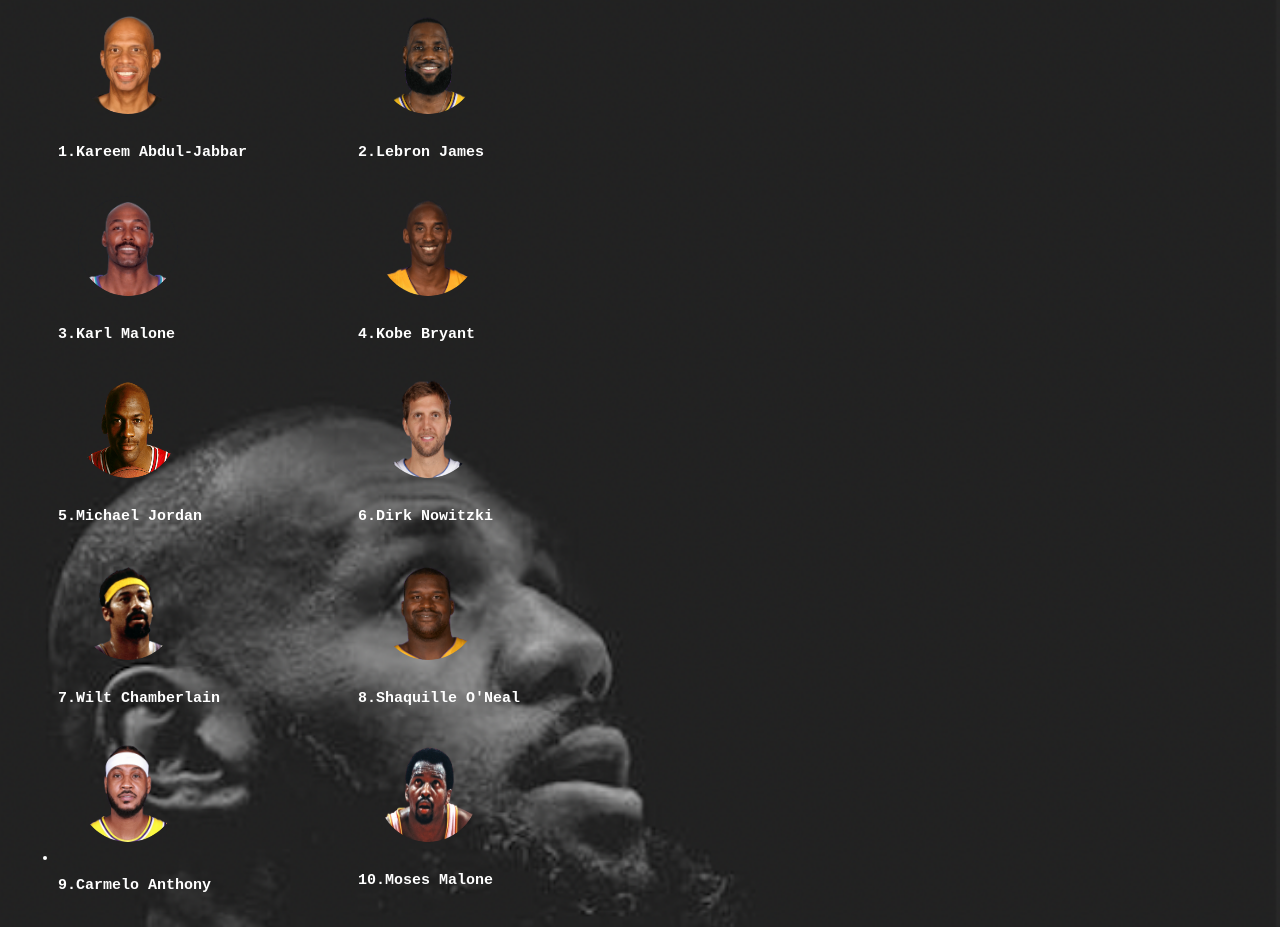
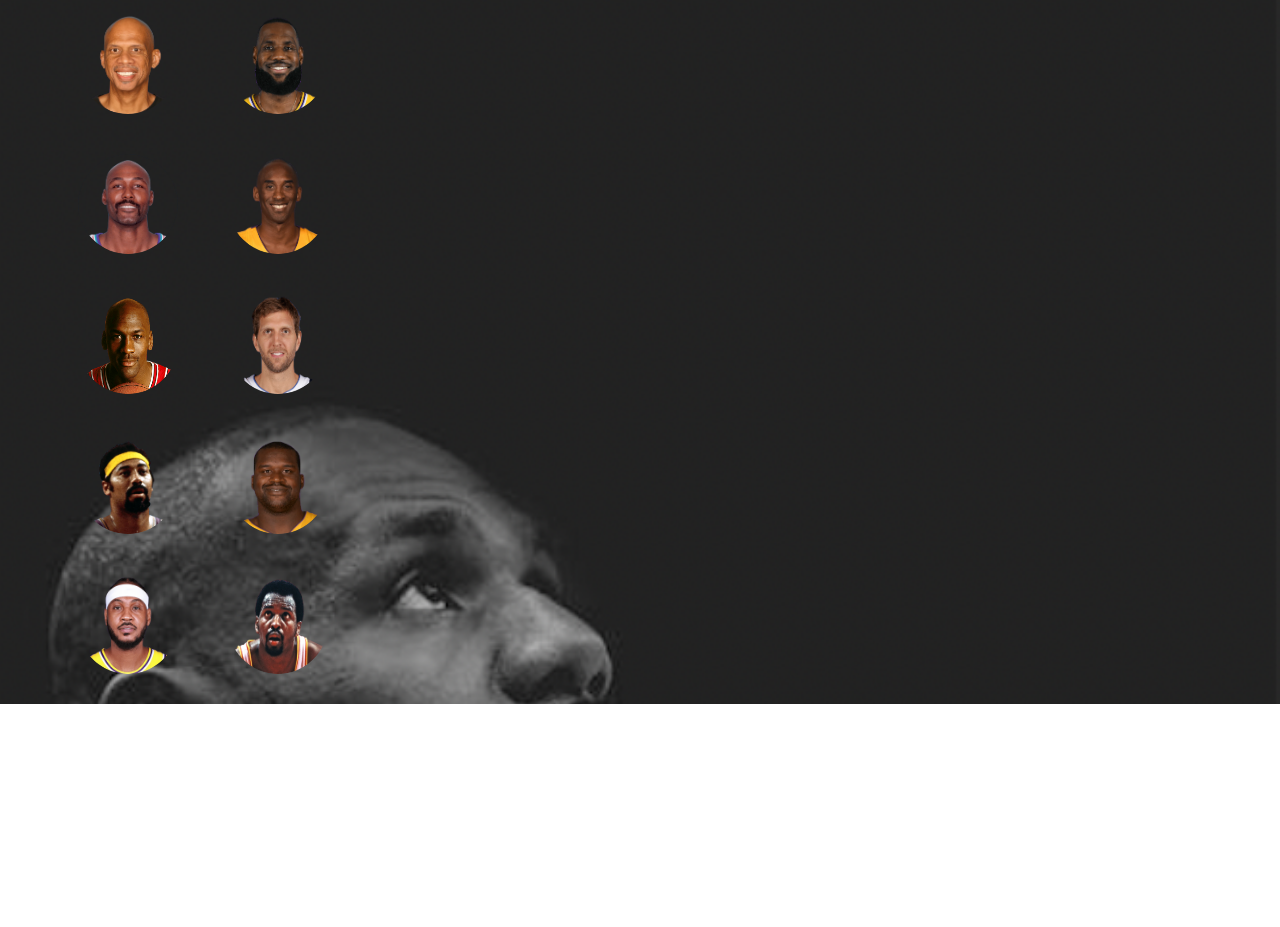
Before and after one commit to dlee131/TheGOAT, a website built with webpack: page index.html in a window 1280 px wide. Shown: the part 160-1087 px from the top of the page. After the commit the page ends 864 px from the top, so only its background shows below. Built offline with nearby package versions, Linux system fonts and the light colour scheme.

Commit message:
added cool effects to icon

```diff
--- a/index.html
+++ b/index.html
@@ -27,52 +27,52 @@
     <ul class="icon-player">
         <li class="player-image-left">
             <img class="player-name" src="/assets/Abdul-Jabbar.png">
-            <h1 class="name">1.Kareem Abdul-Jabbar</h1>
+            <p class="hide">1. Kareem Abdul-Jabbar</p>
         </li>
 
         <li class="player-image-right">
             <img class="player-name" src="/assets/James.png">
-            <h1 class="name">2.Lebron James</h1>
+            <p class="hide">2. Lebron James</p>
         </li>
 
         <li class="player-image-left">
             <img class="player-name" src="/assets/Malone.png">
-            <h1 class="name">3.Karl Malone</h1>
+            <p class="hide">3. Karl Malone</p>
         </li>
 
         <li class="player-image-right">
             <img class="player-name" src="/assets/Bryant.png">
-            <h1 class="name">4.Kobe Bryant</h1>
+            <p class="hide">4. Kobe Bryant</p>
         </li>
 
         <li class="player-image-left">
             <img class="player-name" src="/assets/Jordan.png">
-            <h1 class="name">5.Michael Jordan</h1>
+            <p class="hide">5. Michael Jordan</p>
         </li>
 
         <li class="player-image-right">
             <img class="player-name" src="/assets/Nowitzki.png">
-            <h1 class="name">6.Dirk Nowitzki</h1>
+            <p class="hide">6. Dirk Nowitzki</p>
         </li>
 
         <li class="player-image-left">
             <img class="player-name" src="/assets/Chamberlain.png">
-            <h1 class="name">7.Wilt Chamberlain</h1>
+            <p class="hide">7. Wilt Chamberlain</p>
         </li>
 
         <li class="player-image-right">
             <img class="player-name" src="/assets/O'Neal.png">
-            <h1 class="name">8.Shaquille O'Neal</h1>
+            <p class="hide">8. Shaquille O'Neal</p>
         </li>
 
-        <li class="player-image1-left">
+        <li class="player-image-left">
             <img class="player-name" src="/assets/Anthony.png">
-            <h1 class="name">9.Carmelo Anthony</h1>
+            <p class="hide">9. Carmelo Anthony</p>
         </li>
 
         <li class="player-image-right">
             <img class="player-name" src="/assets/MaloneM.png">
-            <h1 class="name">10.Moses Malone</h1>
+            <p class="hide">10. Moses Malone</p>
         </li>
 </div>
 </body>
--- a/src/index.scss
+++ b/src/index.scss
@@ -3,7 +3,7 @@ body {
     background-size: 100%;
     background-repeat: no-repeat;
     color: white;
-    font-family: 'Courier New', Courier, monospace;
+    font-family: sans-serif;
 }
 
 header {
@@ -33,14 +33,10 @@ header .right-header{
     margin-right: 10px;
 }
 
-.icons {
-    display: flex;
-    margin-right: 10em;
-}
 
 .icon-player {
     display: grid;
-    grid-template-columns: 300px 300px;
+    grid-template-columns: 150px 150px;
     margin: 10px;
 }
 
@@ -48,7 +44,6 @@ header .right-header{
     display: flex;
     flex-direction: column;
     align-items: left;
-
 }
 
 // not needed anymore because of grid column
@@ -56,18 +51,29 @@ header .right-header{
     display: flex;
     flex-direction: column;
     align-items: right;
+}
 
+
+.player-name:hover {
+    opacity: 0.3;
+    transition: 2s;
+    cursor: pointer;
+    background-color: white;
 }
 
 .player-name {
     height: 100px;
     width: 100px;
-    border-radius: 50%;
+    border-radius: 50px;
     transition: all 0.3s ease;
     margin: 20px;
 }
 
-.name {
-    font-size: 15px;
-    margin-bottom: 15px;
+.hide {
+    display: none;
 }
+
+.player-name:hover + .hide {
+    display: block;
+    color: white;
+}
```
Also changed, not shown: assets/git.png (added), dist/main.css.
